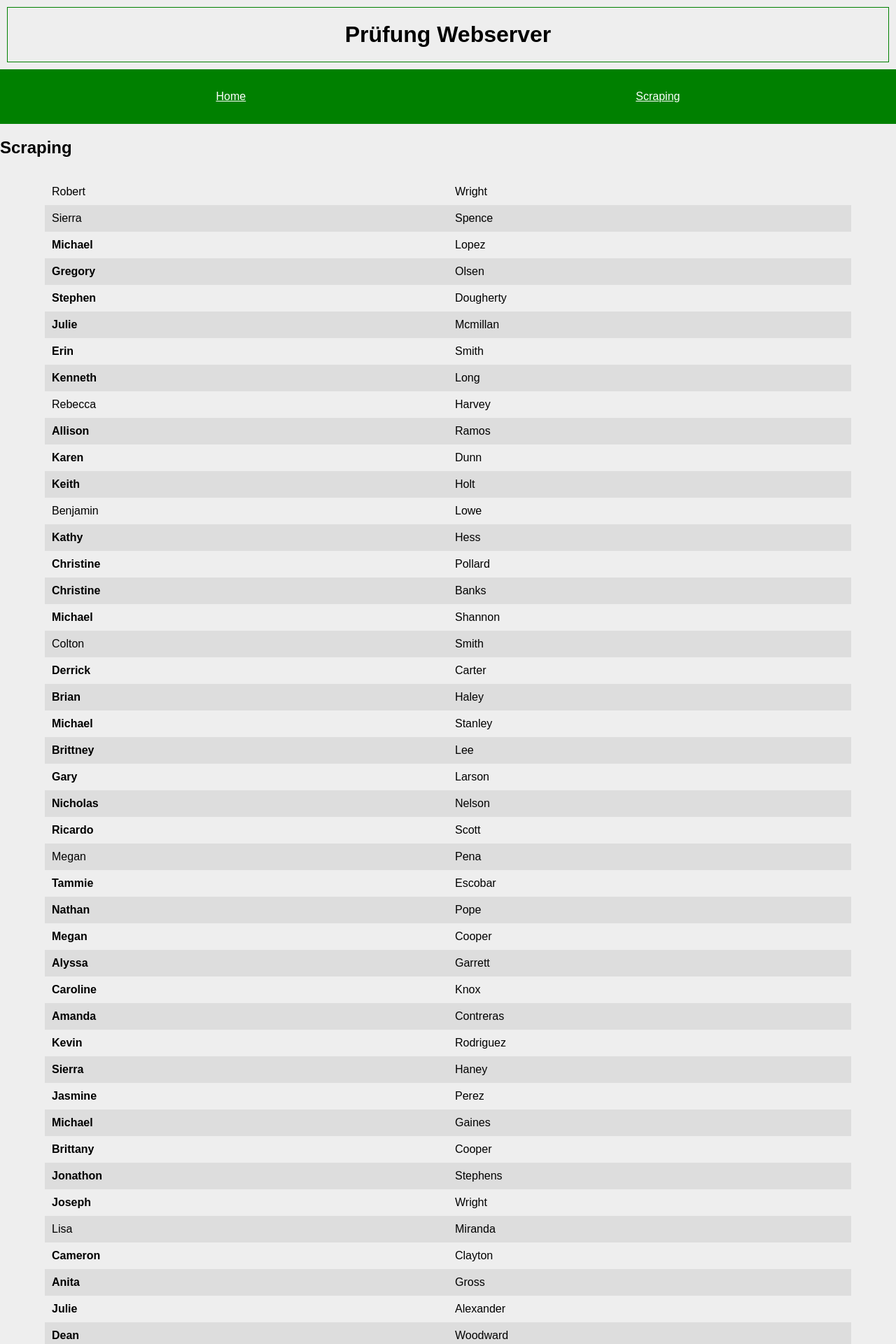
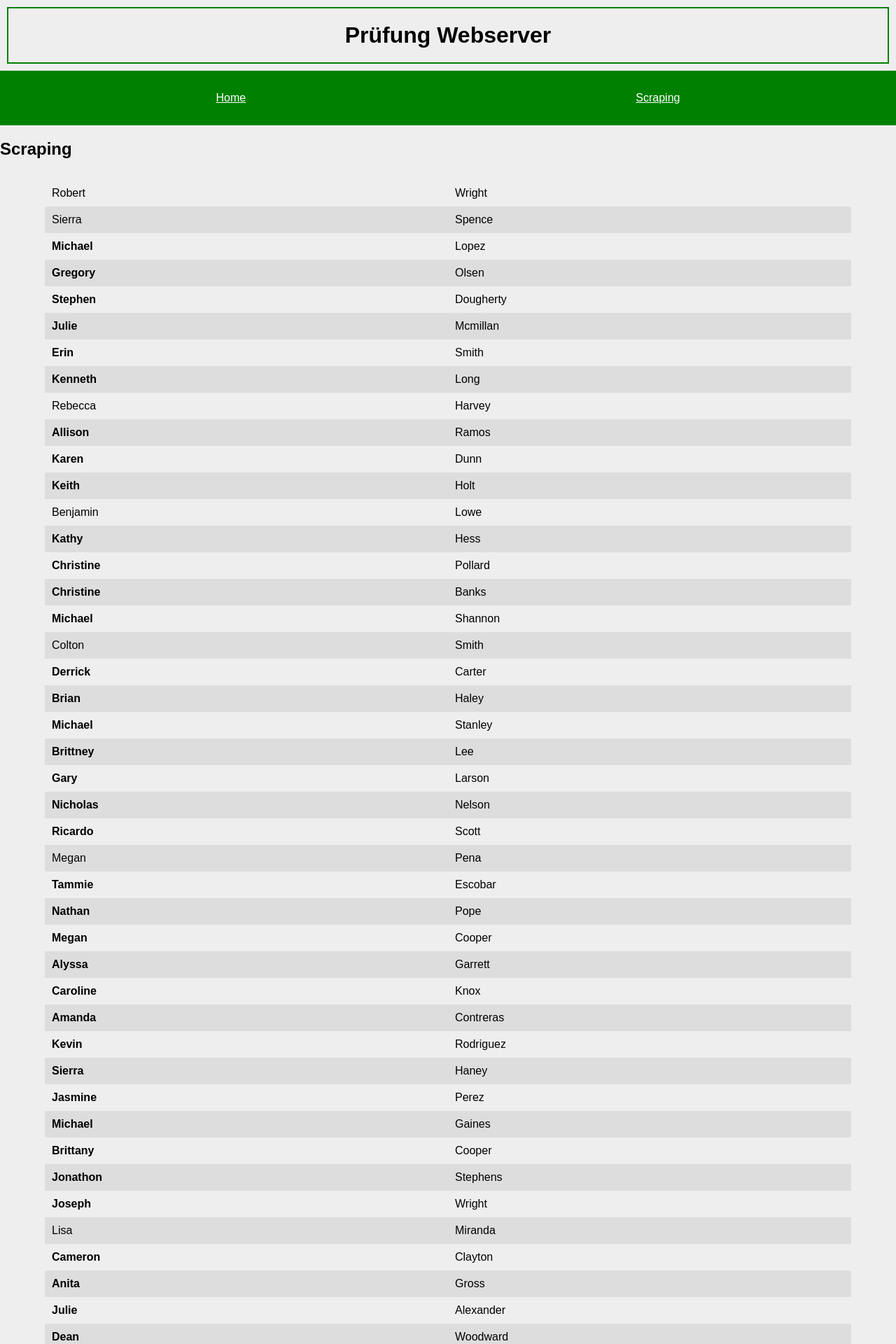
Before and after one commit to cedricgeissmann/pruefung-webserver-1mz, a Flask app: page /scraping in a window 1280 px wide. Shown: the top 1920 px of the page at 70% size. Run offline with Flask 2, Linux system fonts and the light colour scheme.

Commit message:
Rahmen noch ewas dicker

```diff
--- a/static/main.css
+++ b/static/main.css
@@ -21,7 +21,7 @@ body {
 .title{
     text-align: center;
     padding: 20px;
-    border: 1px solid green;
+    border: 2px solid green;
     margin: 10px;
 }
 .nav-link{
```
